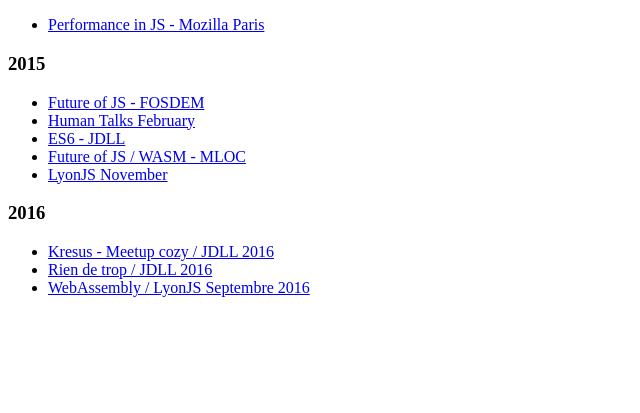
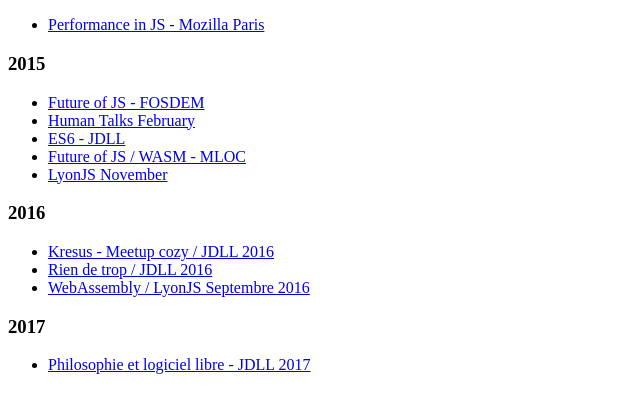
Before and after one commit to bnjbvr/slides, a plain HTML site: page index.html in a window 1280 px wide. Shown: the part 91-504 px from the top of the page, without its empty margins (0-640 px from the left). Drawn offline with Linux system fonts and the light colour scheme.

Commit message:
JDLL philo;

```diff
--- a/index.html
+++ b/index.html
@@ -22,5 +22,10 @@
             <li><a href="./2016/rien-de-trop/">Rien de trop / JDLL 2016</a></li>
             <li><a href="./2016/lyonjs-wasm/">WebAssembly / LyonJS Septembre 2016</a></li>
         </ul>
+
+        <h3>2017</h3>
+        <ul>
+            <li><a href="./2017/jdll-philo/prez.pdf">Philosophie et logiciel libre - JDLL 2017</a></li>
+        </ul>
     </body>
 </html>
```
Also changed, not shown: 2 other files.
